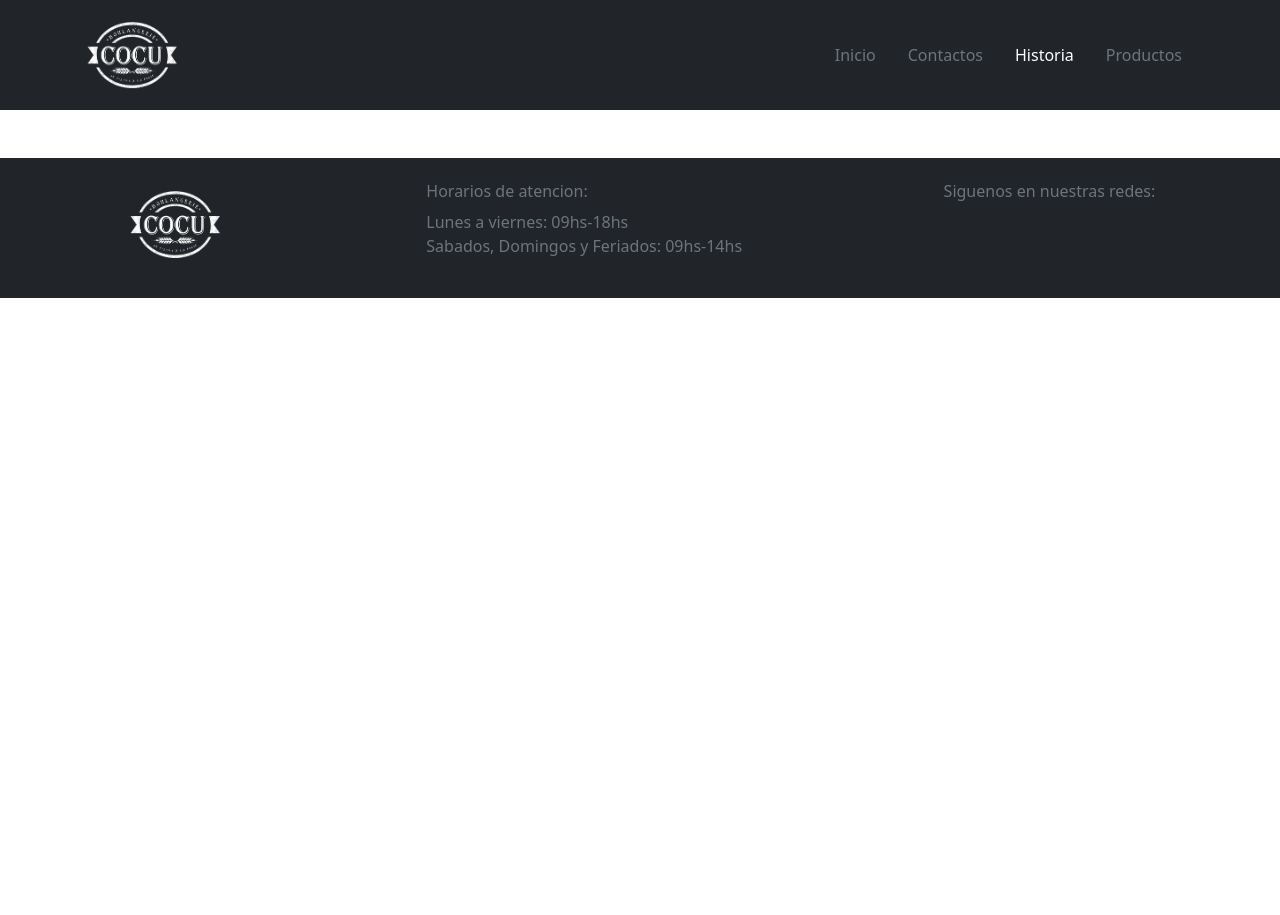
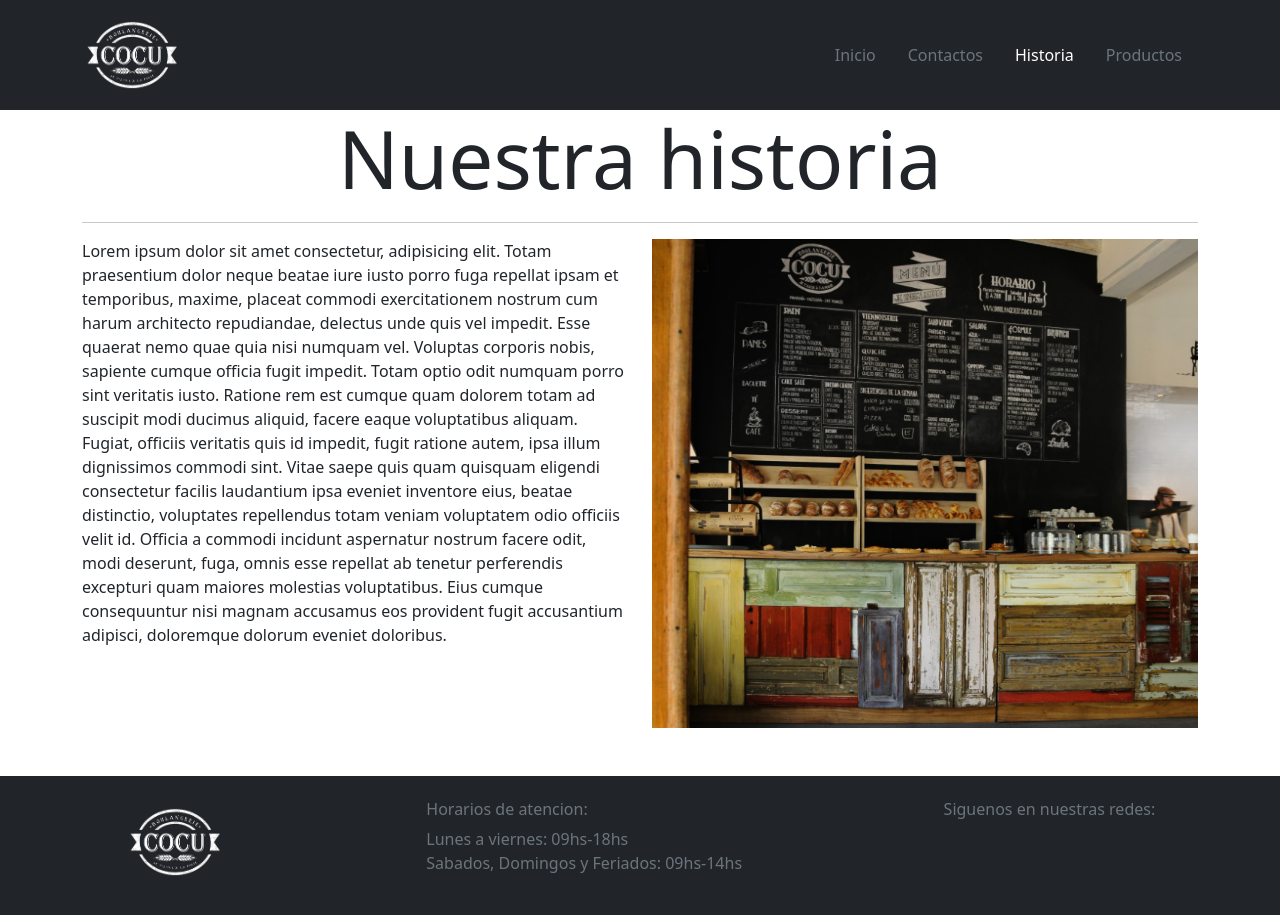
Before and after one commit to agostina9/panaderiacocu, a plain HTML site: page pages/historia.html in a window 1280 px wide. Before the commit the page ends 800 px from the top, so only its background shows below. Drawn offline with Linux system fonts and the light colour scheme.

Commit message:
agrego maquetado de la pag historia

```diff
--- a/pages/historia.html
+++ b/pages/historia.html
@@ -11,42 +11,88 @@
     <link rel="stylesheet" href="../css/style.css" />
     <title>Panaderia Cocu</title>
   </head>
-  <body >
-    <header >
-        <nav class="navbar bg-dark d-flex ">
+  <body>
+    <header>
+      <nav class="navbar bg-dark d-flex">
         <div class="container">
           <a class="navbar-brand" href="../pages/index.html">
-                <img src="../img/cocu_logo-450.png" alt="logonav" width="100">
+            <img src="../img/cocu_logo-450.png" alt="logonav" width="100" />
           </a>
-            <ul class="nav justify-content-end ">
+          <ul class="nav justify-content-end">
             <li class="nav-item">
-                  <a class="nav-link active text-secondary" aria-current="page" href="./index.html">Inicio</a>
+              <a
+                class="nav-link active text-secondary"
+                aria-current="page"
+                href="./index.html"
+                >Inicio</a
+              >
             </li>
             <li class="nav-item">
-                  <a class="nav-link text-secondary" href="../pages/contactos.html">Contactos</a>
+              <a class="nav-link text-secondary" href="../pages/contactos.html"
+                >Contactos</a
+              >
             </li>
             <li class="nav-item">
-                  <a class="nav-link text-white" href="../pages/historia.html">Historia</a>
+              <a class="nav-link text-white" href="../pages/historia.html"
+                >Historia</a
+              >
             </li>
             <li class="nav-item">
-                  <a class="nav-link text-secondary" href="../pages/productos.html">Productos</a>
+              <a class="nav-link text-secondary" href="../pages/productos.html"
+                >Productos</a
+              >
             </li>
           </ul>
         </div>
       </nav>
     </header>
-    <main></main>
-    <footer class=" bg-dark p-4 text-secondary d-flex justify-content-around mt-5">
+    <main class="container">
+      <h1 class="display-1 text-center">Nuestra historia</h1>
+      <hr />
+      <section>
+        <article class="row">
+          <aside class="col-12 col-md-6">
+            <p>
+              Lorem ipsum dolor sit amet consectetur, adipisicing elit. Totam
+              praesentium dolor neque beatae iure iusto porro fuga repellat
+              ipsam et temporibus, maxime, placeat commodi exercitationem
+              nostrum cum harum architecto repudiandae, delectus unde quis vel
+              impedit. Esse quaerat nemo quae quia nisi numquam vel. Voluptas
+              corporis nobis, sapiente cumque officia fugit impedit. Totam optio
+              odit numquam porro sint veritatis iusto. Ratione rem est cumque
+              quam dolorem totam ad suscipit modi ducimus aliquid, facere eaque
+              voluptatibus aliquam. Fugiat, officiis veritatis quis id impedit,
+              fugit ratione autem, ipsa illum dignissimos commodi sint. Vitae
+              saepe quis quam quisquam eligendi consectetur facilis laudantium
+              ipsa eveniet inventore eius, beatae distinctio, voluptates
+              repellendus totam veniam voluptatem odio officiis velit id.
+              Officia a commodi incidunt aspernatur nostrum facere odit, modi
+              deserunt, fuga, omnis esse repellat ab tenetur perferendis
+              excepturi quam maiores molestias voluptatibus. Eius cumque
+              consequuntur nisi magnam accusamus eos provident fugit accusantium
+              adipisci, doloremque dolorum eveniet doloribus.
+            </p>
+          </aside>
+          <aside class="col-12 col-md-6">
+            <img src="../img/historia.png" alt="panaderia cocu" class="w-100">
+          </aside>
+        </article>
+      </section>
+    </main>
+    <footer
+      class="bg-dark p-4 text-secondary d-flex justify-content-around mt-5"
+    >
       <div>
-            <img src="../img/cocu_logo-450.png" alt="logo" width="100">
+        <img src="../img/cocu_logo-450.png" alt="logo" width="100" />
       </div>
       <div>
-            <h6 >Horarios de atencion:</h6>
-            <ul class="list-unstyled"><li>Lunes a viernes: 09hs-18hs </li>
+        <h6>Horarios de atencion:</h6>
+        <ul class="list-unstyled">
+          <li>Lunes a viernes: 09hs-18hs</li>
           <li>Sabados, Domingos y Feriados: 09hs-14hs</li>
         </ul>
       </div>
-        <div ><h6>Siguenos en nuestras redes:</h6></div>
+      <div><h6>Siguenos en nuestras redes:</h6></div>
     </footer>
     <link rel="stylesheet" href="../js/bootstrap.min.js" />
   </body>
```
Also changed, not shown: index.html (+1 -1 lines). Lines whose indentation alone changed are shown as unchanged.
